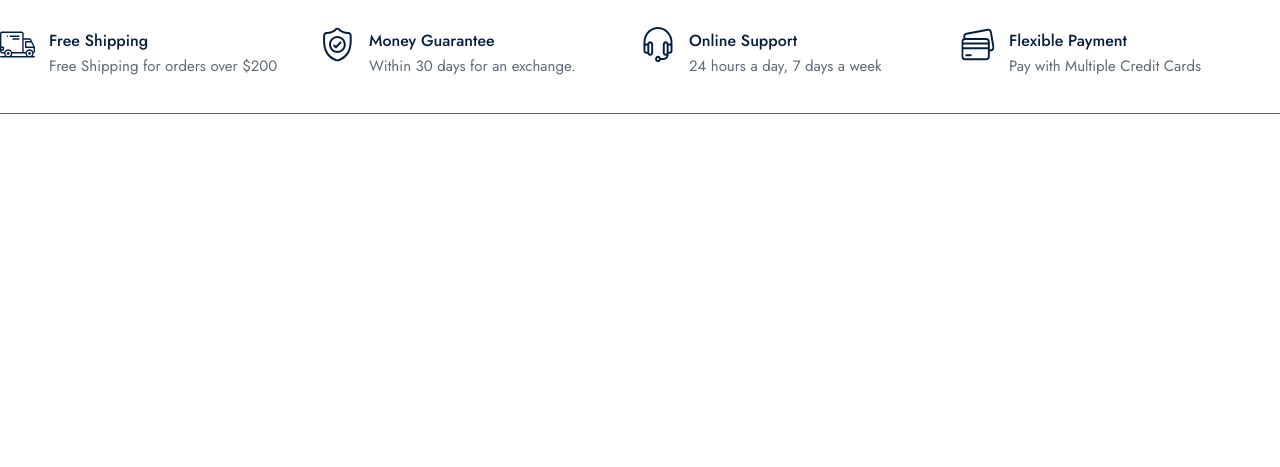
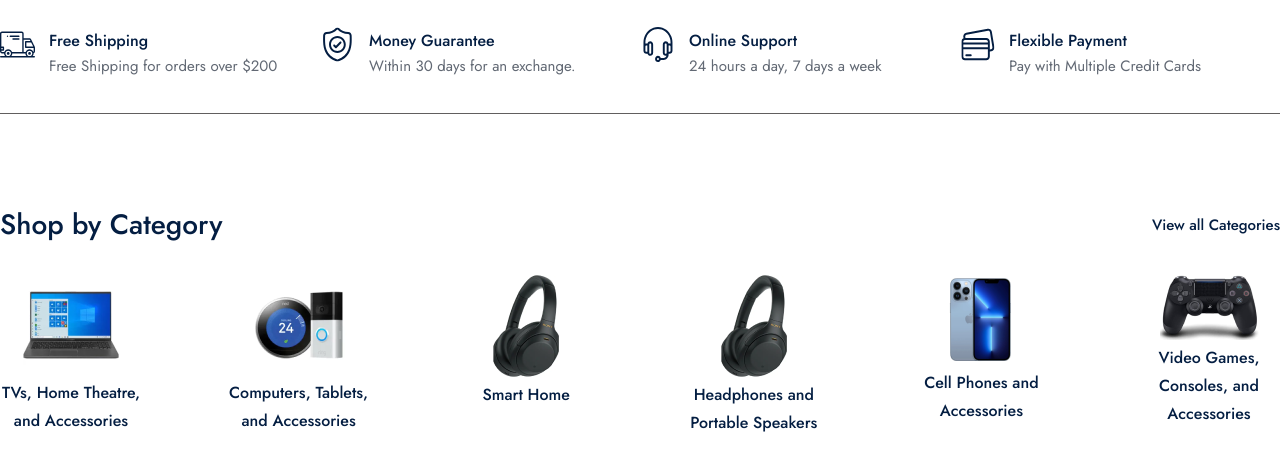
Before and after one commit to Jasur29/zenmart, a plain HTML site: page index.html in a window 1280 px wide. Shown: the part 727-1194 px from the top of the page. Before the commit the page ends 901 px from the top, so only its background shows below. Drawn offline with Linux system fonts and the light colour scheme.

Commit message:
feat: completed category section view

```diff
--- a/index.html
+++ b/index.html
@@ -182,6 +182,52 @@
           </div>
         </div>
       </div>
+      <div class="shop_category_frame">
+        <div class="contanier">
+          <div class="category_top">
+            <span> Shop by Category</span>
+            <a href=""> View all Categories</a>
+          </div>
+          <div class="category_wrapper">
+            <div class="category_box">
+              <div class="category_image_box">
+                <img src="public/images/category/computer.png" alt="" />
+              </div>
+              <span>TVs, Home Theatre, and Accessories</span>
+            </div>
+            <div class="category_box">
+              <div class="category_image_box">
+                <img src="public/images/category/smart.png" alt="" />
+              </div>
+              <span>Computers, Tablets, and Accessories</span>
+            </div>
+            <div class="category_box">
+              <div class="category_image_box">
+                <img src="public/images/category/headphone.png" alt="" />
+              </div>
+              <span>Smart Home</span>
+            </div>
+            <div class="category_box">
+              <div class="category_image_box">
+                <img src="public/images/category/headphone.png" alt="" />
+              </div>
+              <span>Headphones and Portable Speakers</span>
+            </div>
+            <div class="category_box">
+              <div class="category_image_box">
+                <img src="public/images/category/phone.png" alt="" />
+              </div>
+              <span>Cell Phones and Accessories</span>
+            </div>
+            <div class="category_box">
+              <div class="category_image_box">
+                <img src="public/images/category/game.png" alt="" />
+              </div>
+              <span>Video Games, Consoles, and Accessories</span>
+            </div>
+          </div>
+        </div>
+      </div>
     </div>
   </body>
 </html>
--- a/public/css/home.css
+++ b/public/css/home.css
@@ -192,3 +192,82 @@
   font-weight: 400;
   line-height: 22px;
 }
+
+/*  shop_category */
+.shop_category_frame {
+  width: 100%;
+  position: relative;
+  height: auto;
+  margin-top: 90px;
+  display: flex;
+  justify-content: center;
+}
+.shop_category_frame .contanier {
+  flex-direction: column;
+}
+
+.contanier .category_top {
+  width: 100%;
+  height: auto;
+  display: flex;
+  flex-direction: row;
+  justify-content: space-between;
+  align-items: center;
+}
+
+.category_top span {
+  color: var(--Color-Text-Dark, #041e42);
+  font-family: Jost;
+  font-size: 28px;
+  font-style: normal;
+  font-weight: 500;
+  line-height: normal;
+}
+.category_top a {
+  color: var(--Color-Text-Dark, #041e42);
+  font-family: Jost;
+  font-size: 15px;
+  font-style: normal;
+  font-weight: 500;
+  line-height: 22px;
+}
+.category_top a:hover {
+  border-bottom: 2px solid rgb(2, 2, 80);
+}
+
+.shop_category_frame .category_wrapper {
+  display: flex;
+  flex-direction: row;
+  width: 100%;
+  height: auto;
+  margin-top: 30px;
+  justify-content: space-between;
+}
+.shop_category_frame .category_box {
+  display: flexbox;
+  flex-direction: column;
+  width: 142px;
+  height: auto;
+  text-align: center;
+  cursor: pointer;
+}
+.shop_category_frame .category_box .category_img_box {
+  width: 100%;
+  height: auto;
+  display: flex;
+  align-items: center;
+  justify-content: center;
+  border-radius: 150px;
+  border: 1px solid var(--Color-Border, #eaeaea);
+  background: var(--Bg-White, #fff);
+}
+.shop_category_frame .category_box span {
+  color: var(--Color-Text-Dark, #041e42);
+  text-align: center;
+  font-family: Jost;
+  font-size: 16px;
+  font-style: normal;
+  font-weight: 500;
+  line-height: 28px;
+  margin-top: 15px;
+}
```
